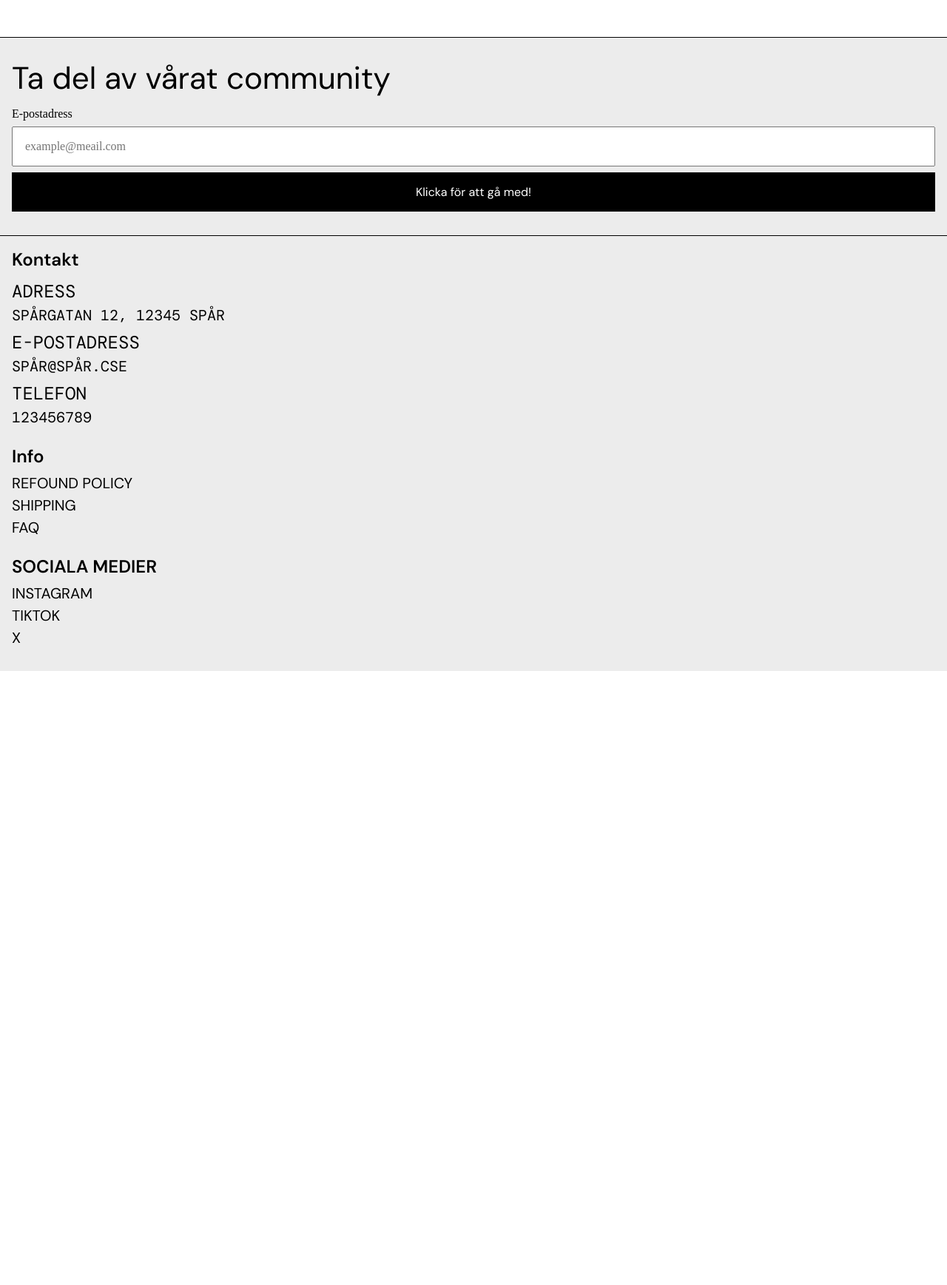
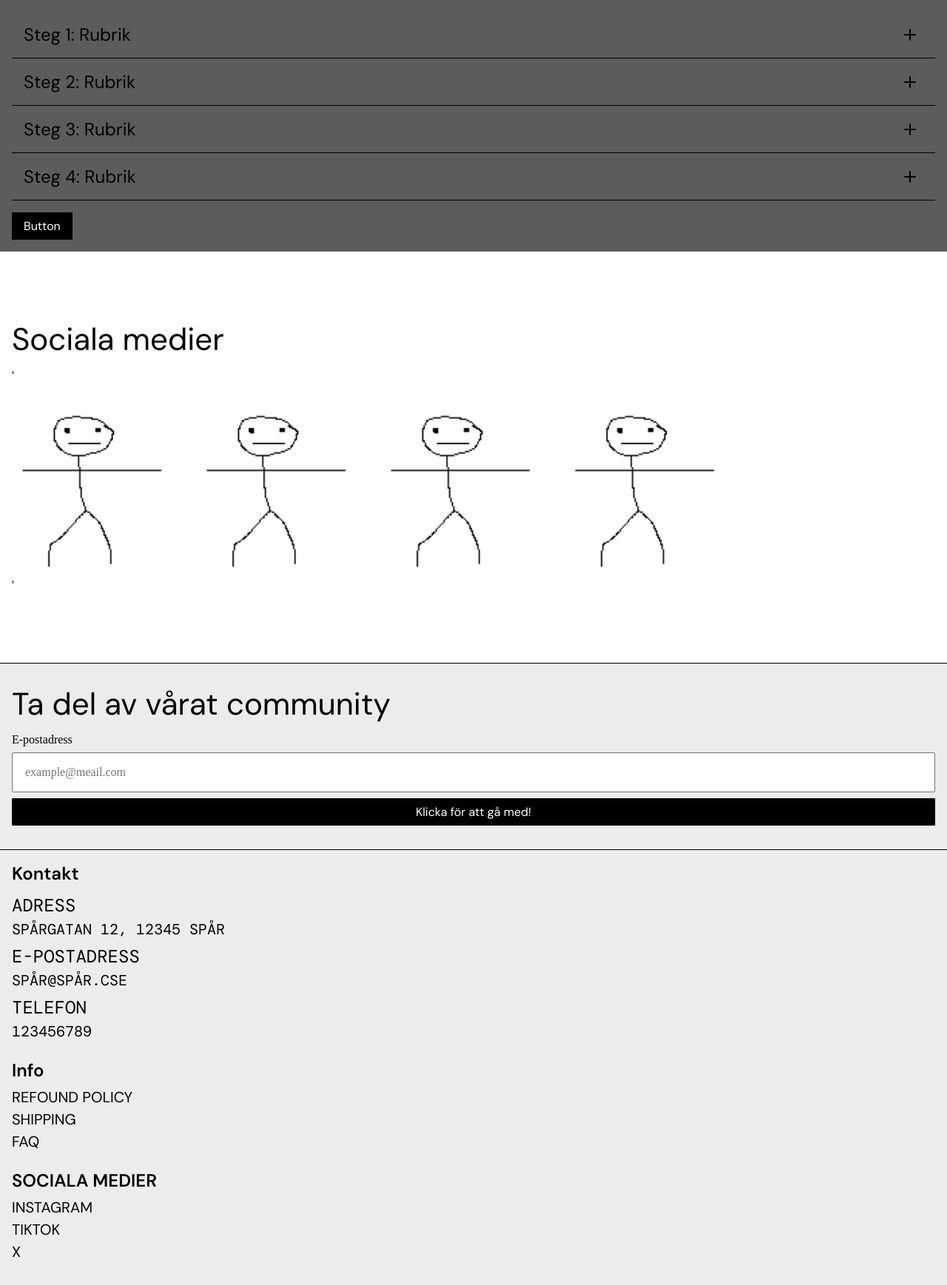
Before and after one commit to henryh30/ProjectTrails2026November, a PHP site: page / in a window 1280 px wide. Shown: the part 3323-5060 px from the top of the page at 74% size. Before the commit the page ends 4230 px from the top, so only its background shows below. Run offline with PHP 8.4, Linux system fonts and the light colour scheme; some web fonts are replaced.

Commit message:
Feature: Added new html elements and nav pics and css styling

```diff
--- a/header.php
+++ b/header.php
@@ -4,7 +4,7 @@
 <head>
     <meta charset="UTF-8" />
     <meta name="viewport" content="width=device-width, initial-scale=1.0" />
-    <title>Page title</title>
+    <title>Spar</title>
     <link rel="stylesheet" href="style.css" />
     <script src="script.js" defer></script>
 
--- a/index.php
+++ b/index.php
@@ -6,7 +6,9 @@ require_once __DIR__ . '/data.php';
 <body>
     <header>
         <nav>
-            <a href="index.html">Spår</a>
+            <a href="index.html">
+                <img src="image_video\logo_hel.svg" alt="spar, english trails" />
+            </a>
             <div>
                 <div>
                     <a href="#">Sv</a>
@@ -15,10 +17,10 @@ require_once __DIR__ . '/data.php';
                 </div>
                 <div class="navIcons">
                     <a href="#">
-                        <img src="image_video\search_icon.png" alt="Sök ikon">
+                        <img src="image_video\searchIcon.svg" alt="Search icom">
                     </a>
                     <a href="#">
-                        <img src="image_video\hamburger_icon.png" alt="Hamburgare ikon">
+                        <img src="image_video\Menu button.svg" alt="Hamburger menu ikon">
                     </a>
                 </div>
             </div>
@@ -105,8 +107,12 @@ require_once __DIR__ . '/data.php';
                 </div>
             </div>
             <div>
-                <div class="buttonContainer">
-                    <a href="#">Try our AI designtool</a>
+                <div>
+                    <form class="mailForm" action="index.php" method="post" enctype="multipart/form-data">
+                        <label for="mail">E-postadress</label>
+                        <input type="mail" name="mail" id="mail" placeholder="example@email.com" required>
+                        <button type="submit">Save your personal style</button>
+                    </form>
                 </div>
             </div>
         </div>
@@ -118,8 +124,31 @@ require_once __DIR__ . '/data.php';
             <video autoplay loop muted>
                 <source src="image_video/cube_Video.mp4" tyoe="video/mp4">
             </video>
-            <div>
-                <p>READ ABOUT OUR BLOOM TECH FROM SWEDISH RIVER ALGAE EXPLORE 3D SHOE</p>
+            <div class="accordions">
+                <div>
+                    <h3>Steg 1: Rubrik</h3>
+                    <button>
+                        <img src="image_video\plusIcon.svg" alt="Stage one read more" />
+                    </button>
+                </div>
+                <div>
+                    <h3>Steg 2: Rubrik</h3>
+                    <button>
+                        <img src="image_video\plusIcon.svg" alt="Stage two read more" />
+                    </button>
+                </div>
+                <div>
+                    <h3>Steg 3: Rubrik</h3>
+                    <button>
+                        <img src="image_video\plusIcon.svg" alt="Stage three read more" />
+                    </button>
+                </div>
+                <div>
+                    <h3>Steg 4: Rubrik</h3>
+                    <button>
+                        <img src="image_video\plusIcon.svg" alt="Stage four read more" />
+                    </button>
+                </div>
             </div>
             <div>
                 <div class="buttonContainer">
@@ -127,18 +156,28 @@ require_once __DIR__ . '/data.php';
                 </div>
             </div>
         </div>
+
+        <div class="socialMediaPictures">
+            <h2>Sociala medier</h2>'
+            <div class="socialMediaCarousel">
+                <img src="image_video/placeHolder.png" />
+                <img src="image_video/placeHolder.png" />
+                <img src="image_video/placeHolder.png" />
+                <img src="image_video/placeHolder.png" />
+            </div>'
+        </div>
     </main>
 
     <footer>
-        <div class="mailPanel" id="mailForm">
+        <div class="mailPanel" id="mailFormFooter">
             <h2>Ta del av vårat community</h2>
-            <form action="" method="post">
+            <form class="mailForm" action="" method="post">
                 <label for="email">E-postadress</label>
                 <input
                     type="email"
                     name="email"
                     id="email"
-                    placeholder="example@meail.com" />
+                    placeholder="example@meail.com" required />
                 <button type="submit">Klicka för att gå med!</button>
             </form>
         </div>
--- a/style.css
+++ b/style.css
@@ -25,6 +25,7 @@
   --bigProductCardHeight: calc(320rem/16);
   --websiteBoxGap: calc(96rem/16);
   --colorButtonRadius: calc(16rem/16);
+  --colorButtonBorderRadius: calc(18rem/16);
 
   --productCardsGridGap: calc(16rem/16);
   --productCardFlexGap: calc(16rem/16);
@@ -32,14 +33,16 @@
   --formFlexGap: calc(8rem/16);
   --productBannerGap: calc(16rem/16);
   --bottomFooterFlexGap: calc(24rem/16);
-  --linkListGap: calc(4rem/16);
+  --firstLinkBoxFlexGap: calc(4rem/16);
   --footerColumnFlexGap: calc(8rem/16);
   --firstFooterColumnFlexGap: calc(12rem/16);
+  --colorButtonFlexGap: calc(8rem/16);
 
   --sideWaysPadding: calc(16rem/16);
   --sideWaysButtonPadding: calc(16rem/16);
   --upDownFormPadding: calc(32rem/16);
   --downBottomFooterPadding: calc(32rem/16);
+  --accordionPadding: calc(16rem/16);
 }
 
 *,
@@ -239,7 +256,7 @@ li {
 }
 
 .productBanner > div {
-  margin-left: var(--sideWaysPadding);
+  padding: 0 var(--sideWaysPadding);
 }
 
 .productBanner > video {
@@ -250,7 +267,17 @@ li {
 
 .finalProductBanner {
   background: #5c5c5c;
-  margin-bottom: var(--websiteBoxGap);
+}
+
+.accordions > div {
+  display: flex;
+  padding: var(--accordionPadding) var(--accordionPadding);
+  justify-content: space-between;
+  border-bottom: solid calc(1rem / 16) black;
+}
+
+.accordions button {
+  background: none;
 }
 
 /* Styling of big product cards: End */
@@ -277,6 +304,34 @@ li {
 
 /* Styling of small product card grid: End */
 
+/* Styling of social media carousel: Start */
+
+.socialMediaPictures {
+  display: flex;
+  flex-direction: column;
+  gap: calc(16rem / 16);
+  padding: 0 calc(16rem / 16);
+  margin-bottom: var(--websiteBoxGap);
+}
+
+.socialMediaCarousel {
+  display: flex;
+  gap: calc(16rem / 16);
+  overflow-x: auto;
+  scroll-snap-type: x mandatory;
+  scroll-behavior: smooth;
+  scrollbar-width: none;
+}
+
+.socialMediaCarousel::-webkit-scrollbar {
+  display: none;
+}
+
+.socialMediaCarousel > img {
+  flex: 0 0 calc(233rem / 16);
+}
+
+/*Styling of social media carousel: End */
 /* Styling of footer and form: Start*/
 
 footer {
@@ -297,19 +352,19 @@ footer button {
   border-bottom: solid calc(1rem / 16);
 }
 
-.mailPanel > form {
-  display: inline-flex;
+.mailForm {
+  display: flex;
   flex-direction: column;
   gap: var(--formFlexGap);
 }
 
-.mailPanel button {
+.mailForm button {
   background: var(--buttonColor);
-  padding: var(--sideWaysButtonPadding) var(--sideWaysButtonPadding);
+  padding: calc(8rem / 16) var(--sideWaysButtonPadding);
   color: var(--buttonTextColor);
 }
 
-.mailPanel input {
+.mailForm input {
   padding: var(--sideWaysPadding) var(--sideWaysPadding);
 }
 
```
Also changed, not shown: other parts of style.css (+57 -23 lines), image_video/Menu button.svg (added), image_video/hamburger_icon.png (deleted), image_video/logo_hel.svg (added), image_video/plusIcon.svg (added), image_video/searchIcon.svg (added), image_video/search_icon.png (deleted), 5 other files.
